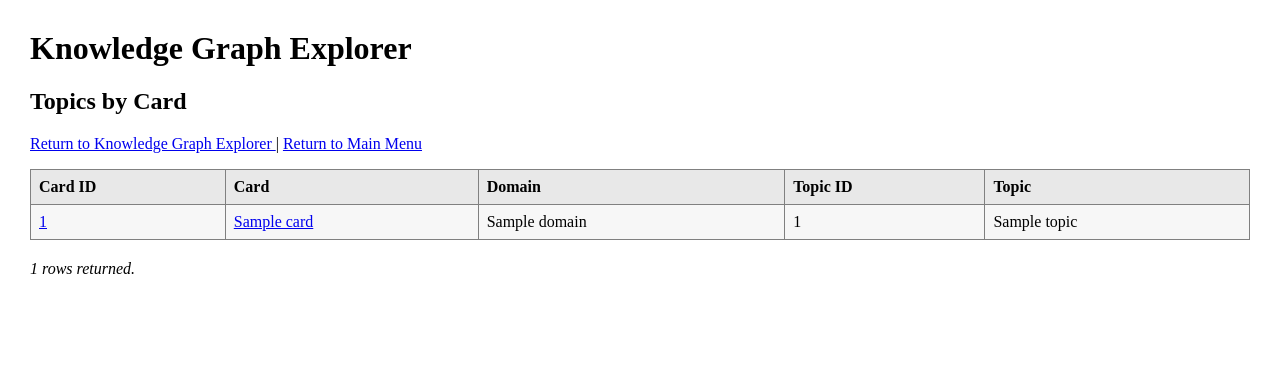
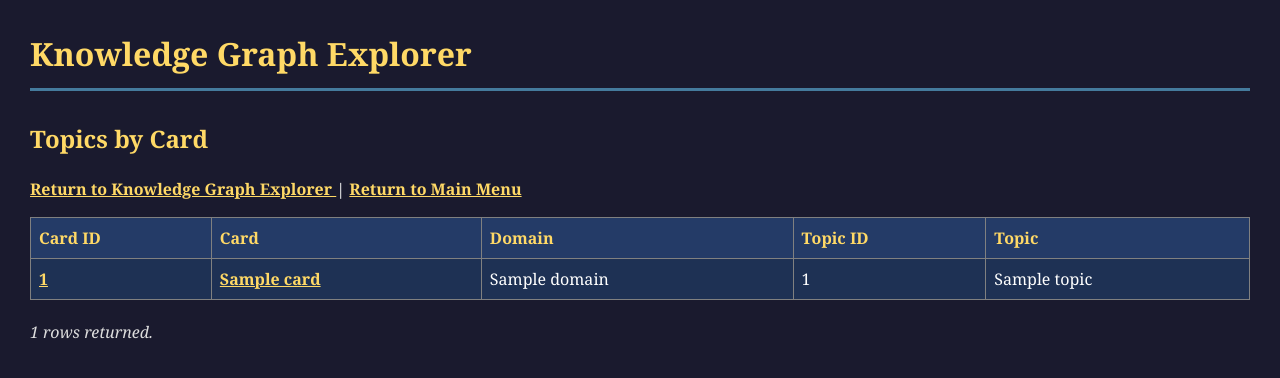
Before and after one commit to spiritbilll-boop/tarot-study-guide, a PHP site: page /knowledge_graph/topics_by_card.php in a window 1280 px wide. Shown: the top 378 px of the page. Run offline with PHP 8.4, Linux system fonts and the light colour scheme; tables that the repository leaves empty or names only in its code hold one stand-in row (values such as "Sample post").

Commit message:
Apply Knowledge Graph styling to topics by card

```diff
--- a/knowledge_graph/topics_by_card.php
+++ b/knowledge_graph/topics_by_card.php
@@ -40,7 +40,9 @@
 
 <title>Knowledge Graph Explorer - Topics by Card</title>
 
-<link rel="stylesheet" href="../style.css">
+<link rel="stylesheet" href="../css/style.css">
+<link rel="stylesheet" href="../css/theme.css">
+<link rel="stylesheet" href="knowledge_graph.css">
 
 <style>
 
@@ -56,16 +58,6 @@
     border: 1px solid #808080;
     padding: 8px;
     text-align: left;
-}
-
-th
-{
-    background: #e8e8e8;
-}
-
-tr:nth-child(even)
-{
-    background: #f7f7f7;
 }
 
 .footer
```
